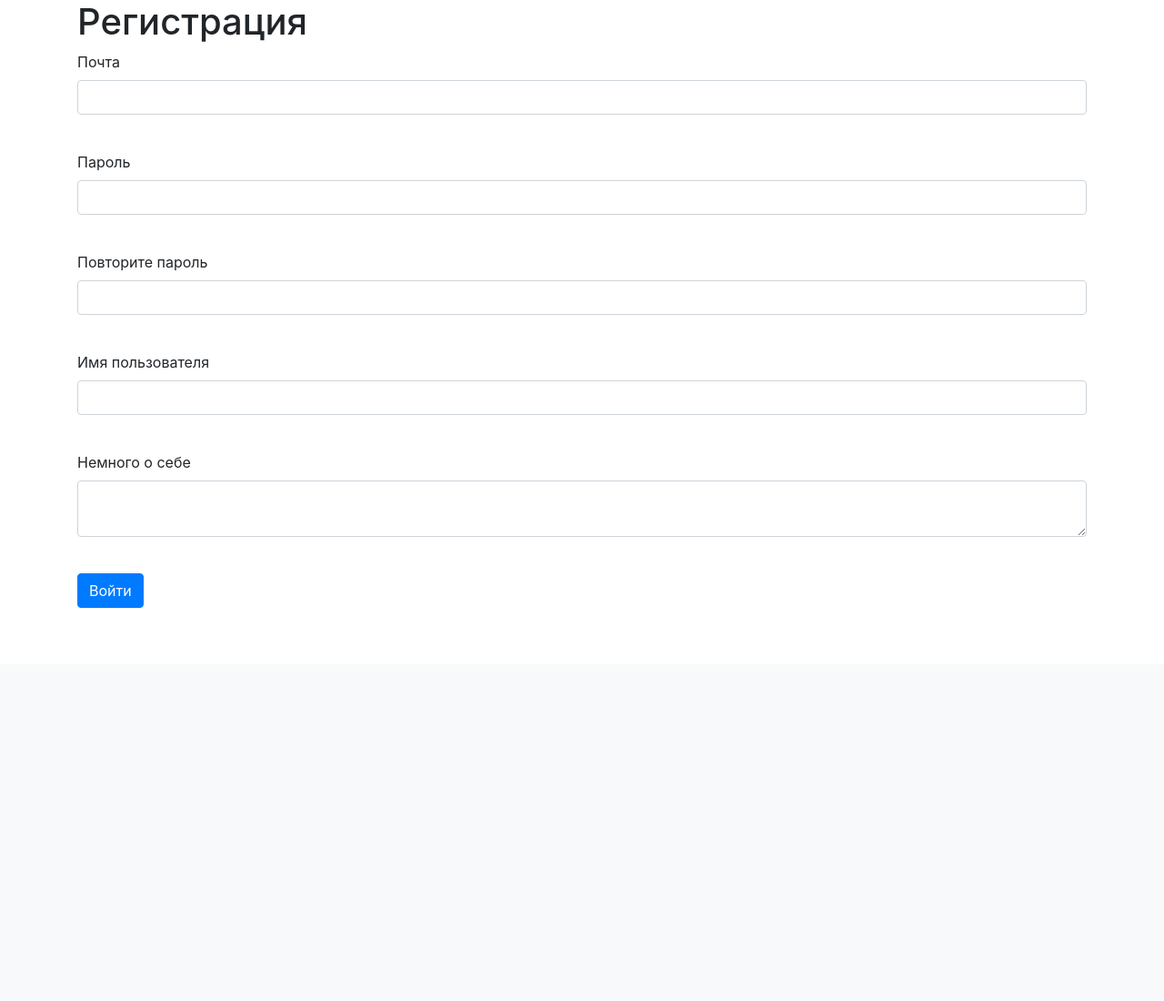
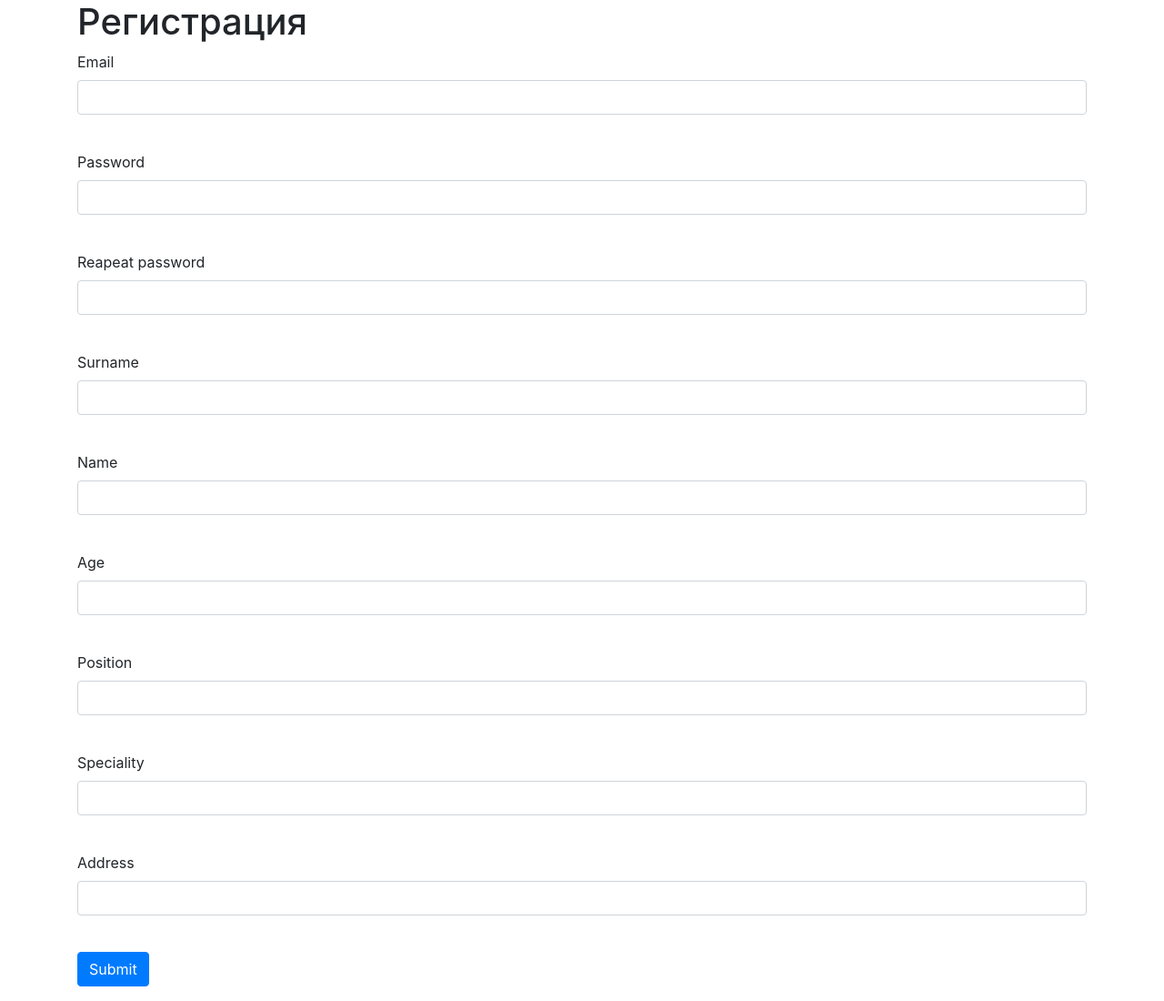
Before and after one commit to Moria-Mel/YL_Flask_testproject, a Flask app: template templates/register.html in a window 1280 px wide. Shown: the part 70-1170 px from the top of the page at 91% size. Before the commit the page ends 738 px from the top, so only its background shows below. Run offline with Flask 2, Linux system fonts and the light colour scheme; the template is opened without the code that fills it: values that come from a table or form of the project are taken from there, others are empty; some libraries are stand-ins or nearby versions.

Commit message:
register_page

```diff
--- a/forms/user.py
+++ b/forms/user.py
@@ -6,12 +6,16 @@ from wtforms.validators import DataRequired
 
 
 class RegisterForm(FlaskForm):
-    email = EmailField('Почта', validators=[DataRequired()])
-    password = PasswordField('Пароль', validators=[DataRequired()])
-    password_again = PasswordField('Повторите пароль', validators=[DataRequired()])
-    name = StringField('Имя пользователя', validators=[DataRequired()])
-    about = TextAreaField("Немного о себе")
-    submit = SubmitField('Войти')
+    email = EmailField('Email', validators=[DataRequired()])
+    password = PasswordField('Password', validators=[DataRequired()])
+    password_again = PasswordField('Reapeat password', validators=[DataRequired()])
+    surname = StringField('Surname', validators=[DataRequired()])
+    name = StringField('Name', validators=[DataRequired()])
+    age = IntegerField('Age', validators=[DataRequired()])
+    position = StringField('Position', validators=[DataRequired()])
+    speciality = StringField('Speciality', validators=[DataRequired()])
+    address = StringField('Address', validators=[DataRequired()])
+    submit = SubmitField('Submit')
 
 
 class LoginForm(FlaskForm):
--- a/main.py
+++ b/main.py
@@ -99,8 +99,7 @@ def reqister():
                                    message="Такой пользователь уже есть")
         user = User(
             name=form.name.data,
-            email=form.email.data,
-            about=form.about.data
+            email=form.email.data
         )
         user.set_password(form.password.data)
         db_sess.add(user)
--- a/templates/register.html
+++ b/templates/register.html
@@ -32,6 +32,15 @@
         {% endfor %}
     </p>
     <p>
+        {{ form.surname.label }}<br>
+        {{ form.surname(class="form-control") }}<br>
+        {% for error in form.surname.errors %}
+            <p class="alert alert-danger" role="alert">
+                {{ error }}
+            </p>
+        {% endfor %}
+    </p>
+    <p>
         {{ form.name.label }}<br>
         {{ form.name(class="form-control") }}<br>
         {% for error in form.name.errors %}
@@ -41,15 +50,41 @@
         {% endfor %}
     </p>
     <p>
-        {{ form.about.label }}<br>
-        {{ form.about(class="form-control") }}<br>
-        {% for error in form.about.errors %}
+        {{ form.age.label }}<br>
+        {{ form.age(class="form-control") }}<br>
+        {% for error in form.age.errors %}
             <p class="alert alert-danger" role="alert">
                 {{ error }}
             </p>
         {% endfor %}
     </p>
-    <p>{{ form.remember_me() }} {{ form.remember_me.label }}</p>
+    <p>
+        {{ form.position.label }}<br>
+        {{ form.position(class="form-control") }}<br>
+        {% for error in form.position.errors %}
+            <p class="alert alert-danger" role="alert">
+                {{ error }}
+            </p>
+        {% endfor %}
+    </p>
+    <p>
+        {{ form.speciality.label }}<br>
+        {{ form.speciality(class="form-control") }}<br>
+        {% for error in form.speciality.errors %}
+            <p class="alert alert-danger" role="alert">
+                {{ error }}
+            </p>
+        {% endfor %}
+    </p>
+    <p>
+        {{ form.address.label }}<br>
+        {{ form.address(class="form-control") }}<br>
+        {% for error in form.address.errors %}
+            <p class="alert alert-danger" role="alert">
+                {{ error }}
+            </p>
+        {% endfor %}
+    </p>
     <p>{{ form.submit(type="submit", class="btn btn-primary") }}</p>
     {{message}}
 </form>
```
